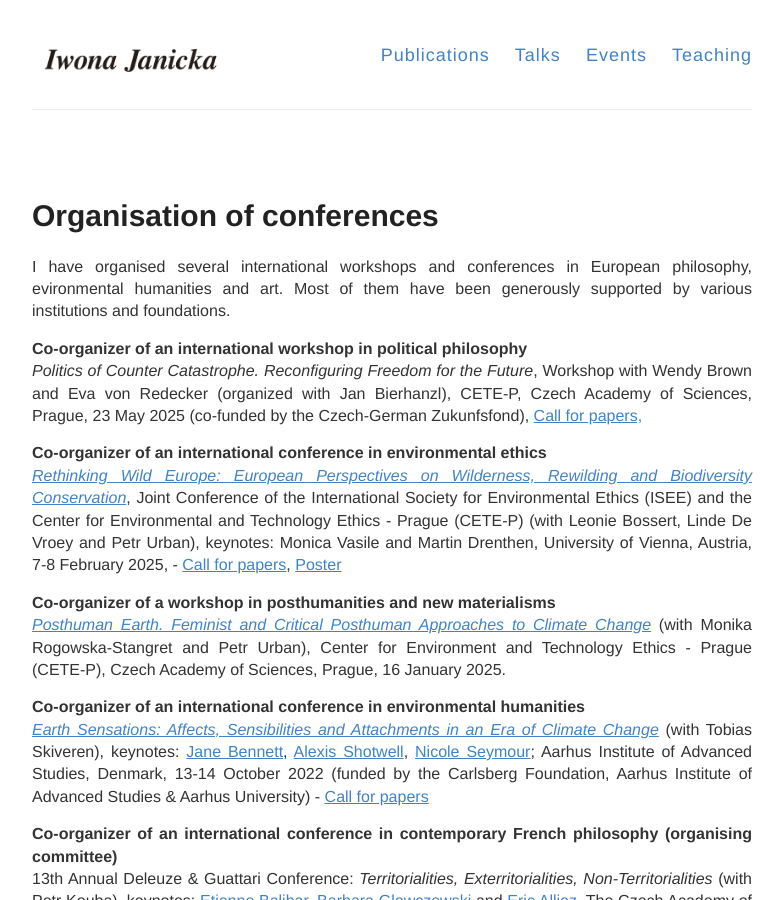
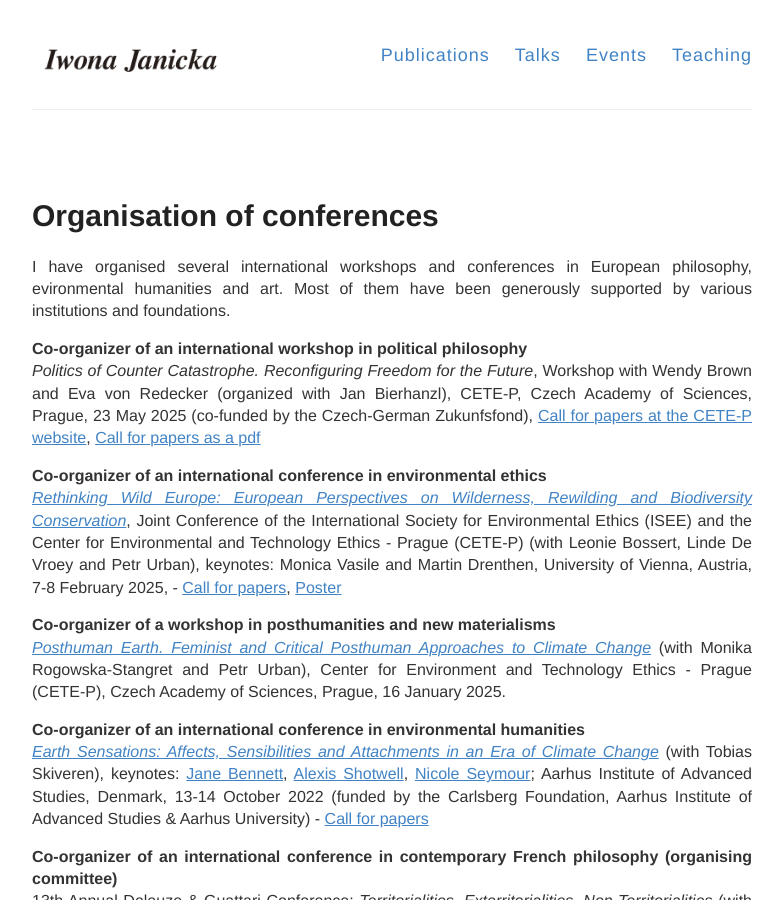
Before and after one commit to IJanicka/IJanicka.github.io, a Jekyll site: the page built from events.md, in a window 1280 px wide and 900 px high. Shown: the whole window, without its empty margins (248-1032 px from the left). Built offline with Jekyll 4.4.1, drawn with Linux system fonts in a browser that asks for light colours.

Commit message:
Update events.md

```diff
--- a/events.md
+++ b/events.md
@@ -8,7 +8,7 @@
 I have organised several international workshops and conferences in European philosophy, evironmental humanities and art. Most of them have been generously supported by various institutions and foundations.
 
 **Co-organizer of an international workshop in political philosophy**<br>
-<i>Politics of Counter Catastrophe. Reconfiguring Freedom for the Future</i><a/>, Workshop with Wendy Brown and Eva von Redecker (organized with Jan Bierhanzl), CETE-P, Czech Academy of Sciences, Prague, 23 May 2025 (co-funded by the Czech-German Zukunfsfond), <a href="https://cetep.eu/news/cfp-politics-of-counter-catastrophe-reconfiguring-freedom-for-the-future/" target="_blank">Call for papers,<a/><br>
+<i>Politics of Counter Catastrophe. Reconfiguring Freedom for the Future</i><a/>, Workshop with Wendy Brown and Eva von Redecker (organized with Jan Bierhanzl), CETE-P, Czech Academy of Sciences, Prague, 23 May 2025 (co-funded by the Czech-German Zukunfsfond), <a href="https://cetep.eu/news/cfp-politics-of-counter-catastrophe-reconfiguring-freedom-for-the-future/" target="_blank">Call for papers at the CETE-P website<a/>, <a href="../articles/CfP_Politics of Counter Catastrophe_CETE-P_Prague_22.5.2025.pdf" taget="_blank">Call for papers as a pdf</a> <br>
 
 **Co-organizer of an international conference in environmental ethics**<br>
 <a href="https://cetep.eu/rethinking-wild-europe/" target="_blank"><i>Rethinking Wild Europe:
```
